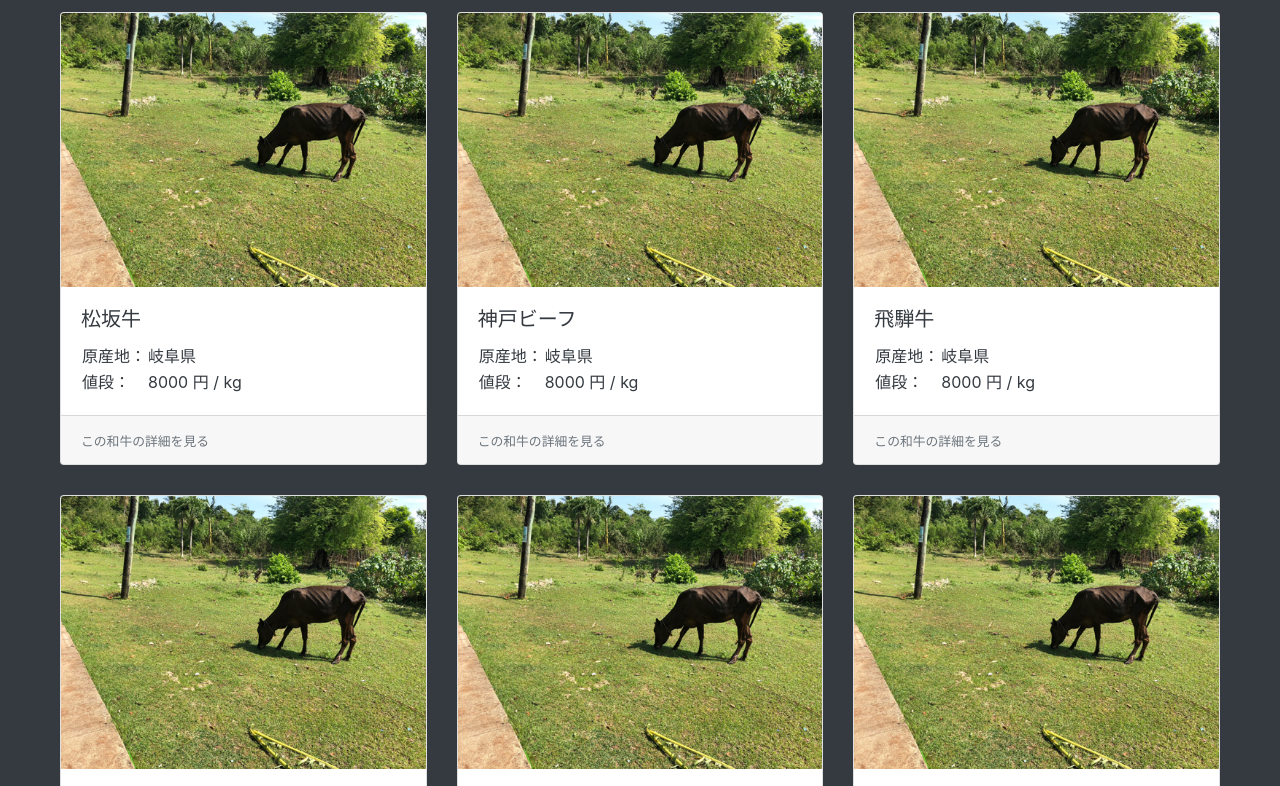
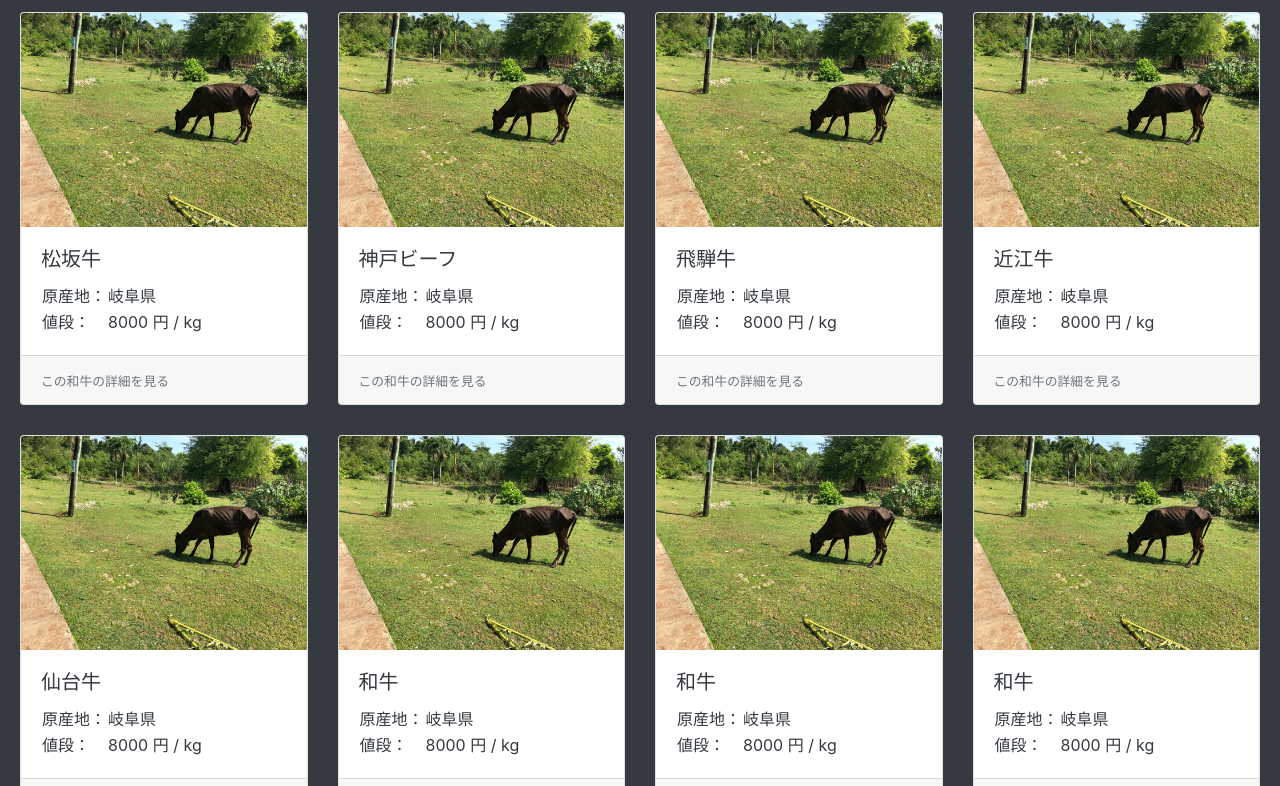
Before and after one commit to BW-AibaRyuya/wagyu_price, a plain HTML site: page wagyu_price/index.html in a window 1280 px wide. Shown: the part 48-834 px from the top of the page. Drawn offline with Linux system fonts and the light colour scheme.

Commit message:
1行あたりのカード枚数を4枚に変更

```diff
--- a/wagyu_price/css/style.css
+++ b/wagyu_price/css/style.css
@@ -16,7 +16,7 @@ p {
 }
 
 .content-width {
-  max-width: 1200px;
+  max-width: 1400px;
   margin: 0 auto;
   padding: 0 20px;
 }
@@ -57,3 +57,15 @@ footer {
   background-color: #343a40;
   text-align: center;
 }
+
+.card-grid {
+  display: grid;
+  grid-template-columns: repeat(4, 1fr);
+  gap: 30px;
+  margin-bottom: 30px;
+}
+
+.card {
+  display: block;
+  text-decoration: none;
+}
--- a/wagyu_price/index.html
+++ b/wagyu_price/index.html
@@ -27,7 +27,7 @@
     </ul>
   </nav>
   <main class="container-fluid content-width result">
-    <div class="card-deck row">
+    <div class="card-grid">
       <a href="#" class="card">
         <img class="card-img-top" src="img/ph_beaf.jpg">
         <div class="card-body">
@@ -85,9 +85,47 @@
           <small class="text-muted">この和牛の詳細を見る</small>
         </div>
       </a>
+            <a href="#" class="card">
+        <img class="card-img-top" src="img/ph_beaf.jpg">
+        <div class="card-body">
+          <h5 class="card-title">近江牛</h5>
+          <table>
+            <tr>
+              <td>原産地： </td>
+              <td>岐阜県</td>
+            </tr>
+            <tr>
+              <td>値段： </td>
+              <td>8000 円 / kg</td>
+            </tr>
+          </table>
+        </div>
+        <div class="card-footer">
+          <small class="text-muted">この和牛の詳細を見る</small>
+        </div>
+      </a>
     </div>
-    <div class="card-deck row">
+    <div class="card-grid">
       <a href="#" class="card">
+        <img class="card-img-top" src="img/ph_beaf.jpg">
+        <div class="card-body">
+          <h5 class="card-title">仙台牛</h5>
+          <table>
+            <tr>
+              <td>原産地： </td>
+              <td>岐阜県</td>
+            </tr>
+            <tr>
+              <td>値段： </td>
+              <td>8000 円 / kg</td>
+            </tr>
+          </table>
+        </div>
+        <div class="card-footer">
+          <small class="text-muted">この和牛の詳細を見る</small>
+        </div>
+      </a>
+            <a href="#" class="card">
         <img class="card-img-top" src="img/ph_beaf.jpg">
         <div class="card-body">
           <h5 class="card-title">和牛</h5>
```
